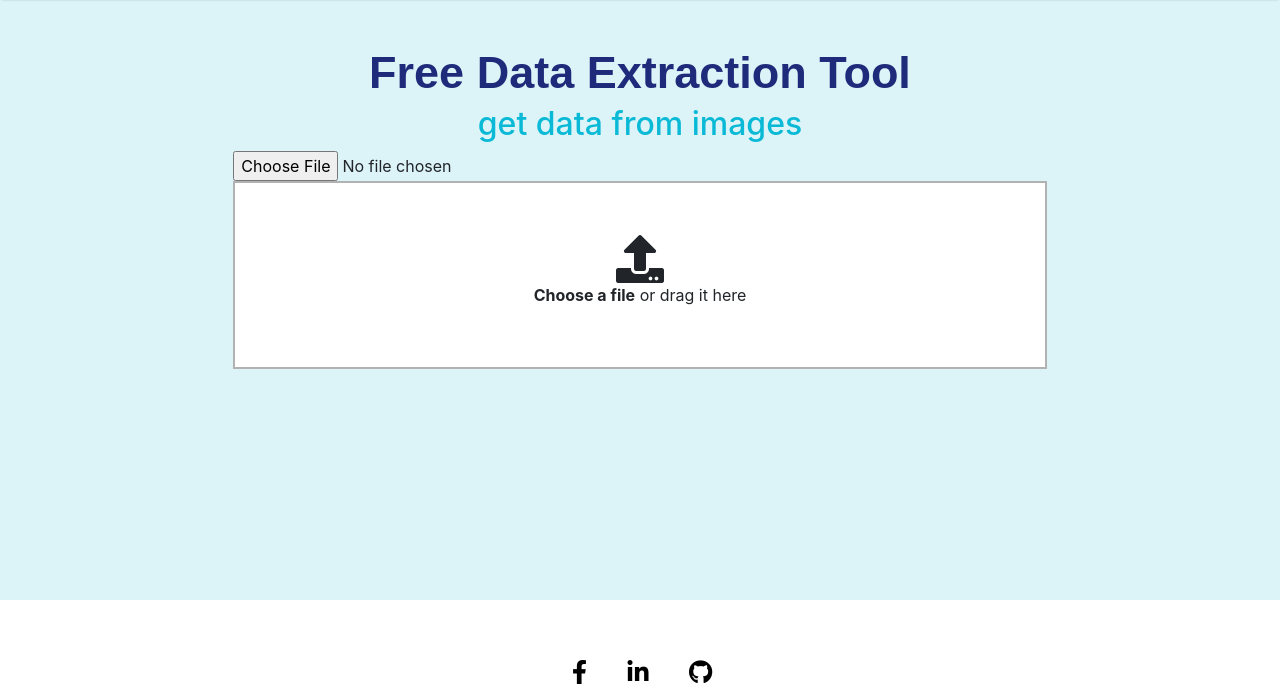
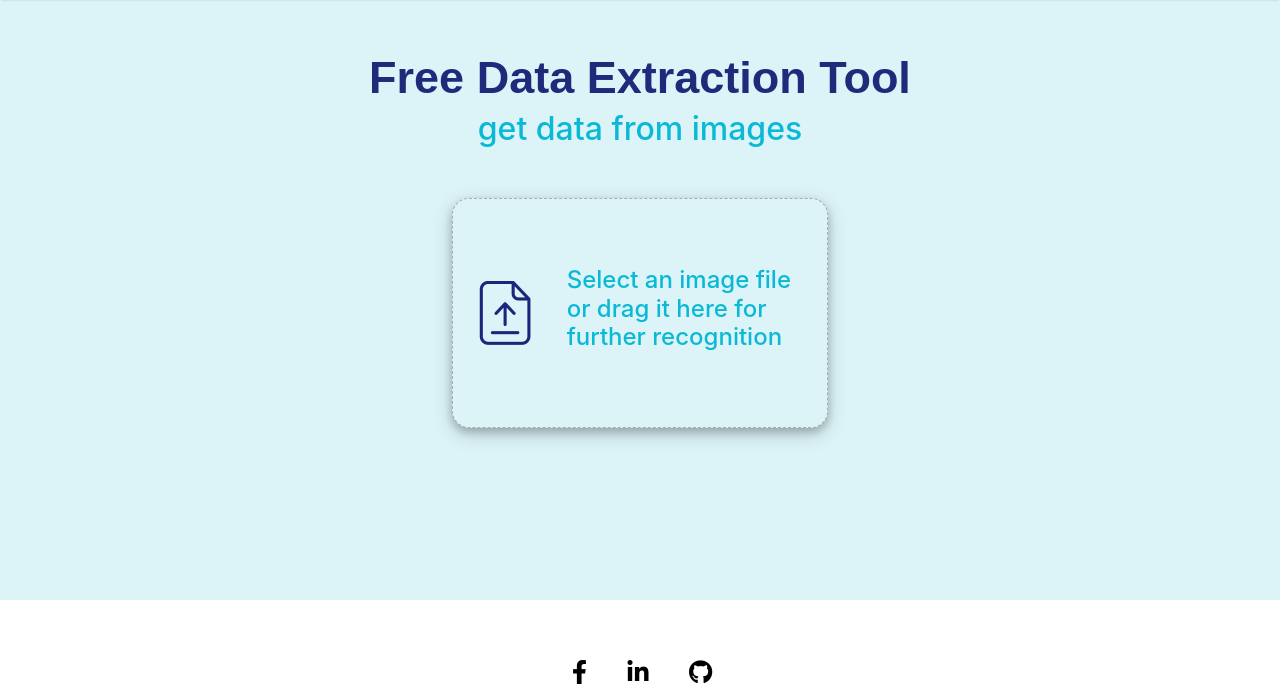
Before and after one commit to AnoushAtayan/cs50_project, a Django app: page / in a window 1280 px wide. Shown: the part 87-785 px from the top of that part. Run offline with Django 3.2, Linux system fonts and the light colour scheme; the visitor is signed in with stand-in values (Sample User, id 1); the page is wider than the window, and the part outside it is not shown; some libraries are stand-ins or nearby versions.

Commit message:
dropzone styles

```diff
--- a/static/css/custom.css
+++ b/static/css/custom.css
@@ -48,9 +48,6 @@ input:focus, input:hover {
 .main-content {
   background-color: #dcf4f8;
   height: 75vh; }
-
-#id_dropzone_wrapper {
-  margin-top: 50px; }
 
 .user-auth {
   margin: 0;
@@ -140,6 +137,9 @@ input:focus, input:hover {
 #id_register_link {
   float: right; }
 
+#id_dropzone_wrapper {
+  margin: 55px 30px; }
+
 #id_dropzone_wrapper h1 {
   font-family: RalewayBold, Arial, Tahoma, sans-serif;
   font-size: 45px;
@@ -147,8 +147,29 @@ input:focus, input:hover {
   line-height: 1.04;
   color: #1e2b7a; }
 
-#id_dropzone_wrapper h2 {
+#id_dropzone_wrapper h2, h4 {
   color: #09b9d6; }
+
+.dropzone {
+  width: 50%;
+  height: 230px;
+  margin-left: 25%;
+  border-radius: 17px;
+  border: 1.1px dashed rgba(26, 26, 26, 0.3);
+  background-color: #dcf4f8;
+  box-shadow: 0 4px 8px 0 rgba(0, 0, 0, 0.2), 0 6px 20px 0 rgba(0, 0, 0, 0.19); }
+
+.img-block {
+  flex-shrink: 0;
+  margin-right: 30px; }
+
+.dropzone .dz-message {
+  margin: 0;
+  height: 100%;
+  display: flex;
+  align-items: center;
+  justify-content: center;
+  text-align: left; }
 
 .footer-social {
   margin-top: 60px; }
--- a/templates/home.html
+++ b/templates/home.html
@@ -8,17 +8,17 @@
     <div class="col-md-12">
         <h1 class=" text-center">Free Data Extraction Tool</h1>
         <h2 class="text-center">get data from images</h2>
-        <input type="file" name="document" id="tool-name" value="pdfextraction" required>
-        <div id="dzupload" class="dropzone dz-clickable">
-            <div class="dz-default dz-message">
-                <span><i class="fas fa-upload fa-3x"></i></span>
-                <div class="box_input">
-                    <label><strong>Choose a file</strong>
-                        <span class="box_dragndrop"> or drag it here</span>
-                    </label>
+        <form class="form" id="id_file_upload_form" action="" method="post" enctype="multipart/form-data">
+            <input type="hidden" name="document" id="id_document" required>
+            <div id="dzupload" class="dropzone dz-clickable">
+                <div class="dz-default dz-message">
+                    <div class="img-block"><img src="{% static 'images/upload.png' %}" alt="Upload file"></div>
+                    <div class="text">
+                        <h4>Select an image file or drag it here for further recognition</h4>
+                    </div>
                 </div>
             </div>
-        </div>
+        </form>
     </div>
 </div>
 
```
Also changed, not shown: static/css/custom_style.scss (+30 -5 lines), static/images/upload.png (added), static/images/upload_large.png (added), 1 other file.
